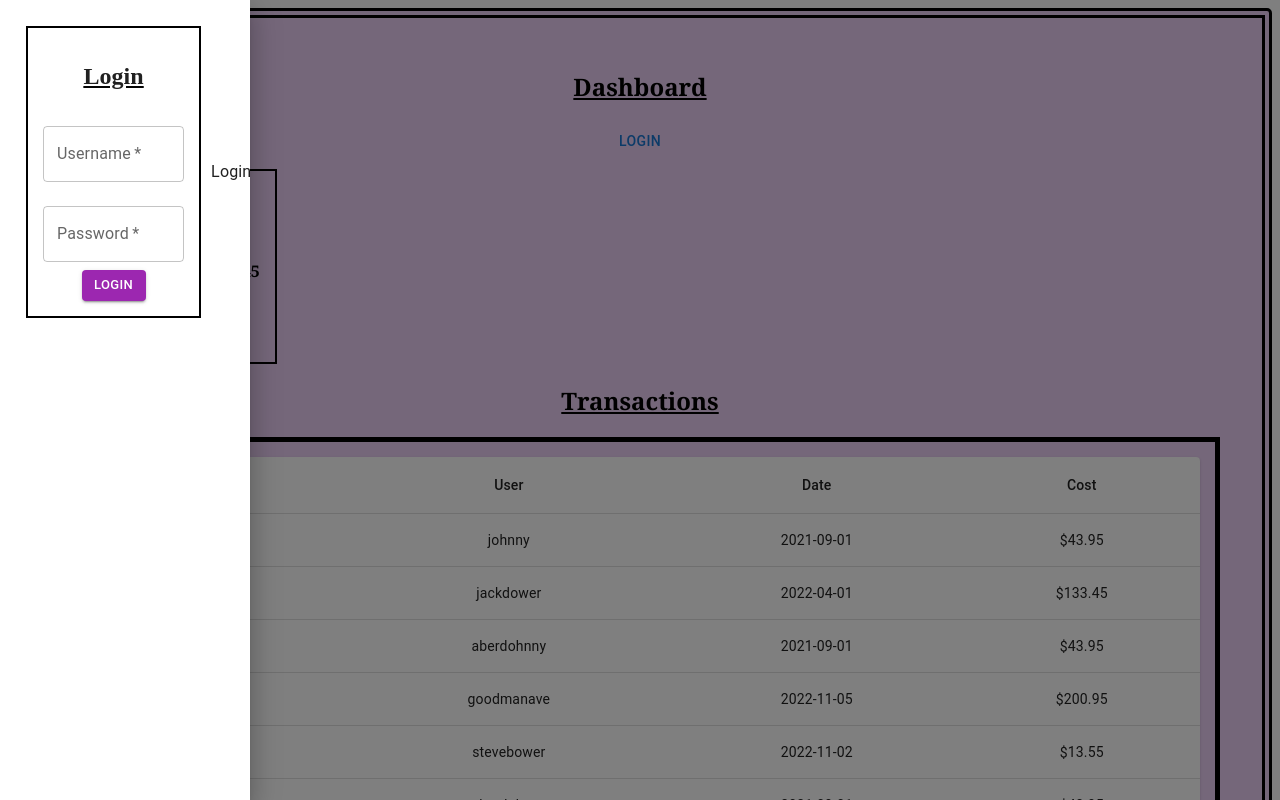
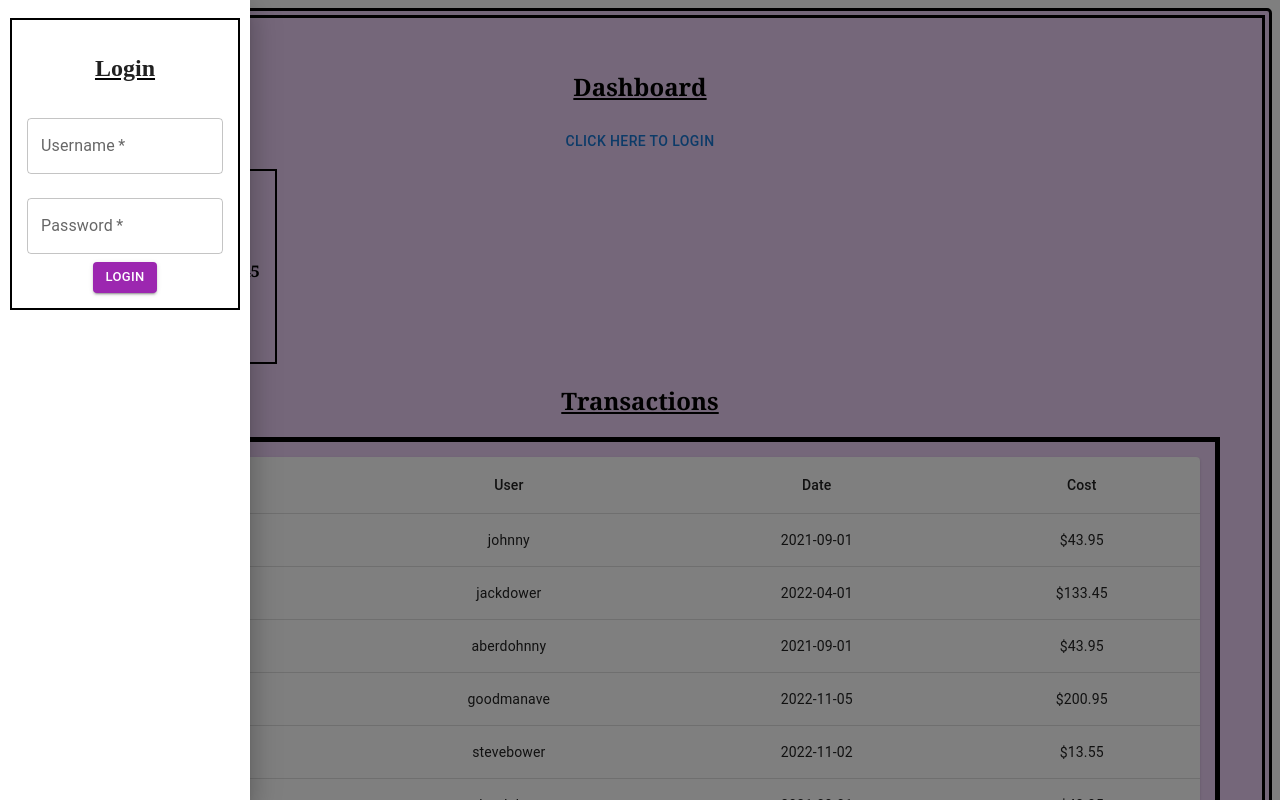
Before and after one commit to katyjayne/Block27A-Sales.Dashboard, a React (Vite) app: page / in a window 1280 px wide. Shown: the top 800 px of the page. Built offline with nearby package versions, Linux system fonts and the light colour scheme.

Commit message:
minor edits to drawer text

```diff
--- a/src/components/Sidebar.jsx
+++ b/src/components/Sidebar.jsx
@@ -12,6 +12,7 @@ import ListItemButton from '@mui/material/ListItemButton';
 import ListItemText from '@mui/material/ListItemText';
 import InboxIcon from '@mui/icons-material/MoveToInbox';
 import MailIcon from '@mui/icons-material/Mail';
+import Dashboard from './Dashboard';
 
 
 export default function TemporaryDrawer() {
@@ -26,12 +27,9 @@ export default function TemporaryDrawer() {
       <List>
         {['Login'].map((text) => (
           <ListItem key={Login} disablePadding>
-            <ListItemButton>
               <Login>
                 {/* {index % 2 === 0 ? <InboxIcon /> : <MailIcon />} */}
               </Login>
-              <ListItemText primary={text} />
-            </ListItemButton>
           </ListItem>
         ))}
       </List>
@@ -41,7 +39,7 @@ export default function TemporaryDrawer() {
 
   return (
     <div>
-      <Button onClick={toggleDrawer(true)}>Login</Button>
+      <Button onClick={toggleDrawer(true)}>Click Here to Login</Button>
       <Drawer open={open} onClose={toggleDrawer(false)}>
         {DrawerList}
       </Drawer>
```
